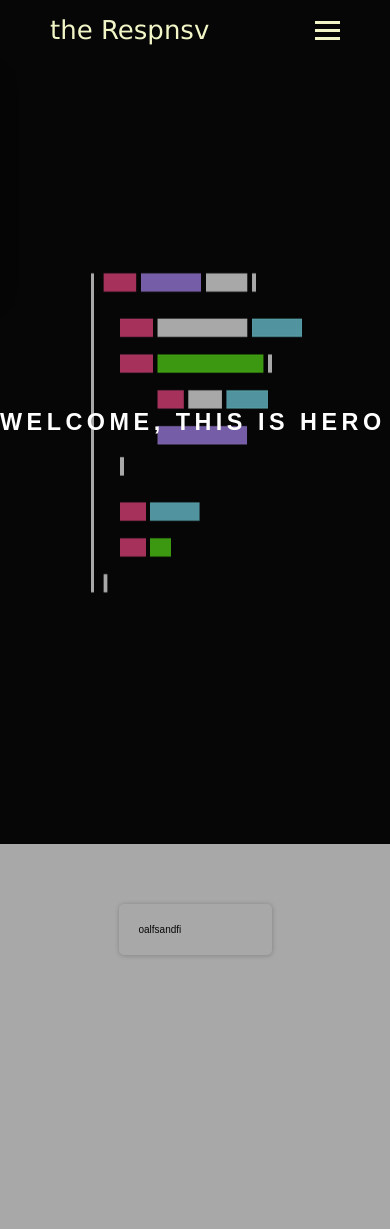
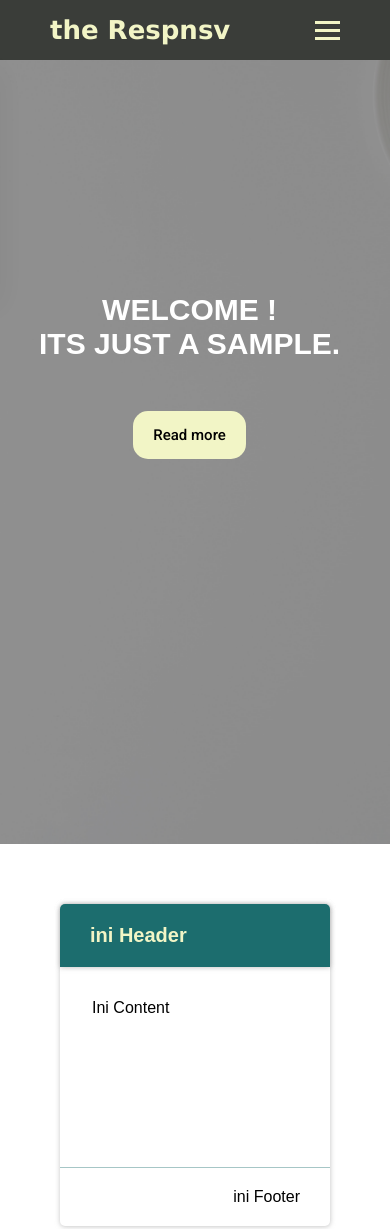
Before and after one commit to Rialga/theRespnsv, a plain HTML site: page index.html in a window 390 px wide. Shown: the top 1229 px of the page. Drawn offline with nearby package versions, Linux system fonts and the light colour scheme.

Commit message:
perbarui

```diff
--- a/css/style.css
+++ b/css/style.css
@@ -47,6 +47,17 @@ merah skicik    : #c7664c
     background-color: #3a3d39;
 }
 
+.lock .nav-logo{
+
+    font-size: 2.6rem;
+    font-weight: bold;
+    font-family: Verdana, Geneva, Tahoma, sans-serif;
+    color: #f2f5c6;
+    padding: 0px;
+    border-radius: 0;
+    background-color: rgba(245, 222, 179, 0);
+}
+
 .navbar {
     display: flex;
     justify-content: space-between;
@@ -76,9 +87,12 @@ merah skicik    : #c7664c
 
 .nav-logo {
     font-size: 2.6rem;
-    font-weight: 500;
-    font-family: Verdana, Geneva, Tahoma, sans-serif;
-    color: #f2f5c6;
+    font-weight: bold;
+    font-family: 'Courier New', monospace;
+    color: #3a3d39;
+    padding: 10px;
+    border-radius: 5px;
+    background-color: white;
 }
 
 
@@ -100,8 +114,6 @@ merah skicik    : #c7664c
 
 
 
-
-
 /* Main Content  */
 .main-content{
     font-family: Arial, Helvetica, sans-serif;
@@ -110,61 +122,114 @@ merah skicik    : #c7664c
 
 .hero {
     height: 100vh;
-}
-
-.hero-overlay{
-    background-color: #1111115d;
-    position: absolute;
-    text-transform: uppercase;
-    z-index: 1;
     width: 100%;
-    line-height: 100vh;
-}
-
-.hero-overlay h1{
-    font-size: 6vw;
-    color: #ffffff;
-    letter-spacing: 0.45rem;
-    font-weight: 700;
-    float: bottom;
-}
-
-.hero-image{
-    display: block;
-    overflow: visible;
-    z-index: 0;
-    width: 100%;
-    height: 100vh;
+    background: black;
+    overflow: hidden;
 }
 
 
+.hero img{
+    object-fit: cover;
+    opacity: 0.6;
+    width: 100%;
+    height: 100%;
+}
+
+.hero-overlay {
+    text-align: left;
+    text-transform: uppercase;
+    position: absolute;
+    top: 30%;
+    left: 10%;
+    font-size: 40px;
+    color: white;
+    max-height: 100%;
+    max-width: 100%;
+  }
+
+  .hero-overlay button{
+
+    background-color: #f2f5c6;
+    cursor: pointer;
+    border-radius: 15px;
+    text-align: center;
+    font-family: 'Roboto';
+    font-size: 15px;
+    padding: 15px 20px 15px 20px;
+    border: none;
+    margin-top: 50px;
+
+  }
+
 .container{
-
     width: 70%;
     padding: 60px;
     min-height: 100vh;
     margin: auto;
     background-color: white;
-
 }
 
 .card{
     background-color: white;
     width: 100%;
     box-shadow: 0.2px 0.6px 5px #9999;
-    padding: 2em;
     border-radius: 5px;
-    display: flex;
     margin-left: auto;
     margin-right: auto
+}
+
+.card-header{
+
+    background-color: #1c6d6e;
+    box-shadow: 0.2px 0.6px 5px #9999;
+
+    width:100%;
+    border-bottom: #3a3d39;
+    padding: 2em;
+    padding-left: 30px;
+    border-top-left-radius: 5px;
+    border-top-right-radius: 5px;
+
+}
+
+.card-header h1{
+    color: #f2f5c6;
+    font-weight: 300px;
+}
+
+.card-body{
+
+    width: 100%;
+    min-height: 200px;
+    padding: 2em;
+    font-size: medium;
+}
+
+.card-footer{
+    width: 100%;
+    display: flex;
+    justify-content: end;
+    font-size: medium;
+    padding: 20px 30px 20px 30px;
+    border-top: 1.5px solid #1c6d6e63;
+
 }
 
 /* End Of Main Contetn */
 
 
 @media only screen and (max-width: 933px) {
+
+
+    .lock{
+        padding: 10px;
+        background-color: #3a3d39;
+    }
+
     .navbar {
         padding: 1.5rem 5rem;
+        background-color: #3a3d39;
+
     }
     .nav-menu {
         position: fixed;
@@ -198,6 +263,19 @@ merah skicik    : #c7664c
         color: #00ced1;
     }
 
+    .nav-logo{
+        font-size: 2.6rem;
+        font-weight: bold;
+        font-family: Verdana, Geneva, Tahoma, sans-serif;
+        color: #f2f5c6;
+        padding: 0px;
+        border-radius: 0;
+        background-color: rgba(245, 222, 179, 0);
+    }
+
+
+
+
     .hamburger {
         display: block;
         cursor: pointer;
@@ -215,4 +293,20 @@ merah skicik    : #c7664c
         transform: translateY(-8px) rotate(-45deg);
     }
 
+
+    .hero-overlay {
+        text-align: center;
+        margin-top: 40px;
+        font-size: 20px;
+        color: white;
+        max-height: 100%;
+        max-width: 100%;
+      }
+
+
+    .container{
+        width: 100%;
+    }
+
+
 }
--- a/index.html
+++ b/index.html
@@ -40,17 +40,31 @@
     </header>
 
     <main class="main-content">
-        <div class="hero">
+        <section class="hero">
+            <img src="asset/setup.jpg" alt="Setup welcome">
+
             <div class="hero-overlay">
-                <h1>Welcome, This is Hero Image</h1>
+                <h1>Welcome !</h1>
+                <h2>its Just a Sample.</h2>
+                <button>Read more</button>
             </div>
-            <img class="hero-image" src="asset/setup.png" alt="SetuP welcome">
-        </div>
+
+        </section>
 
         <div class="container">
 
             <div class="card">
-                oalfsandfi
+                <div class="card-header">
+                    <h1>
+                        ini Header
+                    </h1>
+                </div>
+                <div class="card-body">
+                    Ini Content
+                </div>
+                <div class="card-footer">
+                    ini Footer
+                </div>
             </div>
         </div>
 
--- a/js/style.js
+++ b/js/style.js
@@ -9,10 +9,12 @@ function mobileMenu() {
 }
 
 $(window).on('scroll',function(){
-    if($(window).scrollTop()){
-        $('header').addClass('lock')
-    }
-    else{
-        $('header').removeClass('lock')
+    if(screen.width > 933   ){
+        if($(window).scrollTop()){
+            $('header').addClass('lock')
+        }
+        else{
+            $('header').removeClass('lock')
+        }
     }
 })
```
Also changed, not shown: asset/setup.jpeg (deleted), asset/setup.jpg (added), asset/setup.png (deleted).
